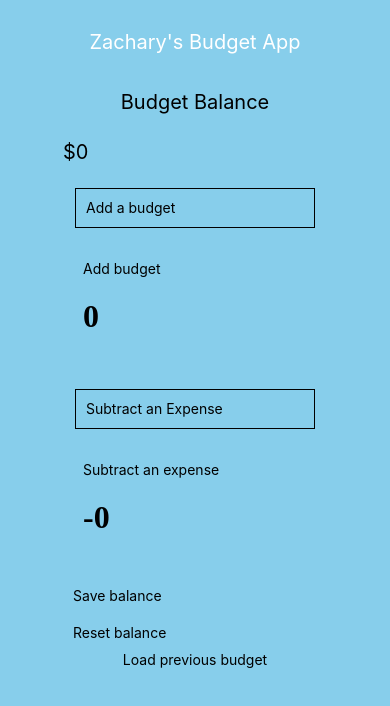
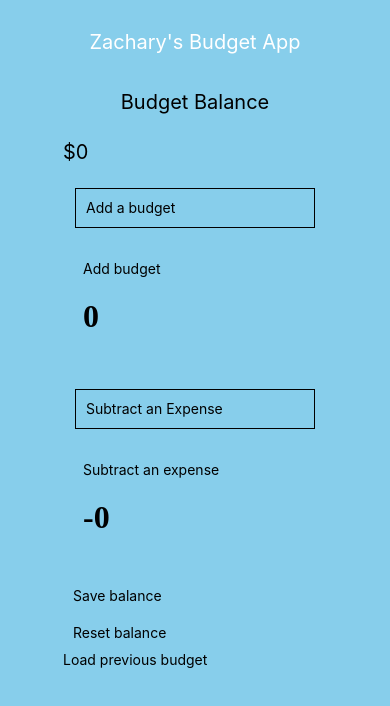
Before and after one commit to taylor67469/budgeApp, a React Native app: screen / in a window 390 px wide. Shown: the top 706 px of the page. Built offline with nearby package versions, Linux system fonts and the light colour scheme.

Commit message:
finished!!!

```diff
--- a/App.tsx
+++ b/App.tsx
@@ -6,40 +6,32 @@ import { useState, useEffect, SetStateAction } from 'react';
 import AsyncStorage from '@react-native-async-storage/async-storage'
 export default function App() {
   const  [total,getTotal]=useState();
-  const [lStorage,setStorage]=useState(false);
-  // const setTotes=(data: SetStateAction<number>)=>{
-  //   getTotal(data);
-  // }
-  // const storeData = async (value: string) => {
+  const [lStorage,setStorage]=useState(0);
+  const [myStorage,setMyStorage]=useState(false);
+  const setStorages=(data: SetStateAction<number>)=>{
+    setStorage(data);
+    console.log(lStorage);
+
+}
+  // const getData = async () => {
+
   //   try {
-  //     <Total totals={setTotes}/>
-  //     value=JSON.stringify(total);
-  //     await AsyncStorage.setItem('Balance', value)
-  //   } catch (e) {
-  //     // saving error
+  //     const value = await AsyncStorage.getItem('Balance')
+  //     if(value !== null) {
+  //       console.log("my value!"+parseInt(value));
+  //       setStorages(parseInt(value));
+  //       <Total myVal={lStorage}/>
+  //       // value previously stored
+  //     }
+  //   } catch(e) {
+  //     // error reading value
   //   }
   // }
-  const getData = async () => {
-
-    try {
-      const value = await AsyncStorage.getItem('Balance')
-      if(value !== null) {
-        <Total myVal={parseInt(value)} myBol={lStorage}/>
-        // value previously stored
-      }
-    } catch(e) {
-      // error reading value
-    }
-  }
   return (
     <View style={styles.container}>
       <Text style={styles.heading}>Zachary's Budget App</Text>
       <Text style={styles.budgetBalanceHeader}>Budget Balance</Text>
       <Total/>
-      <Pressable onPress={()=>getData()}>
-      <Text>Load previous budget</Text>
-      </Pressable>
-
       <StatusBar style="auto" />
     </View>
   );
--- a/Total.tsx
+++ b/Total.tsx
@@ -3,13 +3,14 @@ import { StyleSheet, Text, View, Pressable, TextInput,  } from 'react-native';
 import AsyncStorage from '@react-native-async-storage/async-storage'
 import Sub from './Sub';
 import Add from './Add';
-export default function Total(props){
+export default function Total(){
     const [total,setTotal]=useState(0);
     const [add,setAdd]=useState(0);
     const [sub,setSub]=useState(0);
     const [lStorage,setStorage]=useState(false);
     const [testBol,setBol]=useState();
     const [test,setTest]=useState();
+    let myBol=false;
     const storeData = async (value: string) => {
         try {
           await AsyncStorage.setItem('Balance', value)
@@ -21,6 +22,7 @@ export default function Total(props){
         setTotal(0);
         setAdd(0);
         setSub(0);
+
     }
     const calculateTotal=()=>{
         setTotal(add-sub);
@@ -36,43 +38,27 @@ export default function Total(props){
         calculateTotal();
 
     },[add,sub]);
-    // useEffect(()=>{
-    //     setTotal(pro)
 
-    // },[add,sub]);
-    const setStor=(data)=>{
-        setTest(data);
-        console.log("working");
+    const getData = async () => {
 
-    }
-    useEffect(()=>{
-        setStor(props.myVal)
-        console.log("asdasdas");
-        setBol(true);
-    },[testBol]);
-    // useEffect(()=>{
-    //     const fetchData = async () => {
-    //         try {
-    //         //   const response = await fetch("https://api.coincap.io/v2/assets/bitcoin")
-    //         //   const result = await response.json()
-    //         //   const bitcoinPrice = (+result?.data?.priceUsd).toFixed(2)
-    //           setTest(props.myBol)
-    //         } catch (error) {
-    //           console.log("error", error)
-    //         }
-    //       }
-    //       fetchData()
-    //     try{
-    //     setTest(props.myBol)
-    //     console.log(props.myBol);
-    // }
-    // catch (error) {
-    //     console.log("error", error)
-    //   }
-    // },[]);
+        try {
+          const value = await AsyncStorage.getItem('Balance')
+          if(value !== null) {
+            console.log("my value!"+parseInt(value));
+
+            setTotal(parseInt(value));
+            myBol=true;
+            // value previously stored
+          }
+        } catch(e) {
+          // error reading value
+        }
+      }
+
+
     return(
     <div>
-        {props.myBol?<Text style={styles.budgetBalance}>${``}</Text>:<Text style={styles.budgetBalance}>${total}</Text>}
+        {myBol?<Text style={styles.budgetBalance}>${``}</Text>:<Text style={styles.budgetBalance}>${total}</Text>}
         <Add addB={setBud}/>
         <Sub addE={setExp}/>
         <Pressable style={styles.presser} onPress={()=>storeData(JSON.stringify(total))}>
@@ -81,6 +67,9 @@ export default function Total(props){
         <Pressable style={styles.presser} onPress={()=>resetTotal()}>
             <Text>Reset balance</Text>
         </Pressable>
+        <Pressable onPress={()=>getData()}>
+      <Text>Load previous budget</Text>
+      </Pressable>
     </div>
     )
 }
```
